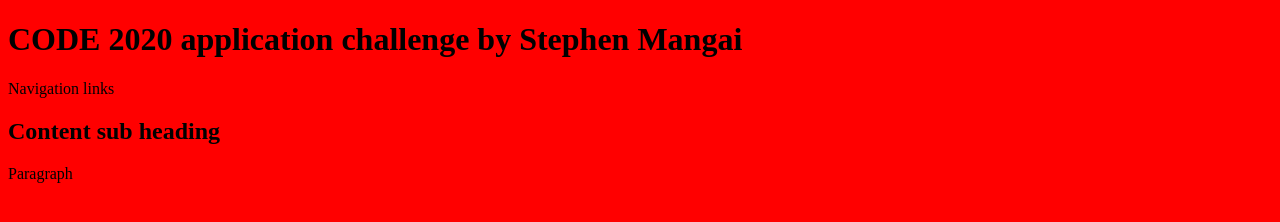
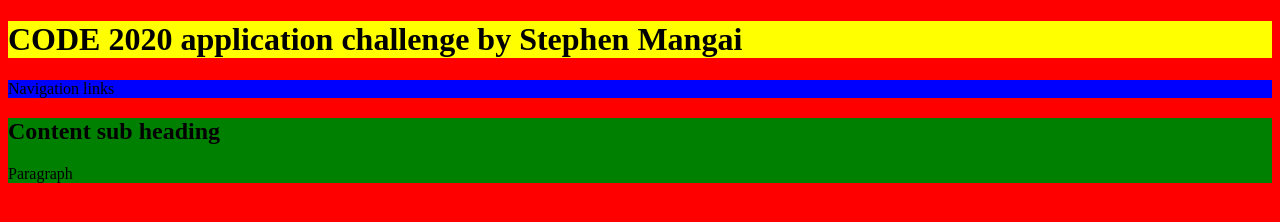
Before and after one commit to mahanan/code2020application, a plain HTML site: page index.html in a window 1280 px wide. Drawn offline with Linux system fonts and the light colour scheme.

Commit message:
Added content properties

```diff
--- a/styles/style.css
+++ b/styles/style.css
@@ -1,3 +1,21 @@
 body {
 	background: red;
 }
+
+#header {
+	width: 100%;
+	height: 20%;
+	background: yellow;
+}
+
+#navigation {
+	width: 100%;
+	height: 10%;
+	background: blue;
+}
+
+#content {
+	width: 100%;
+	height: 70;
+	background: green;
+}
```
